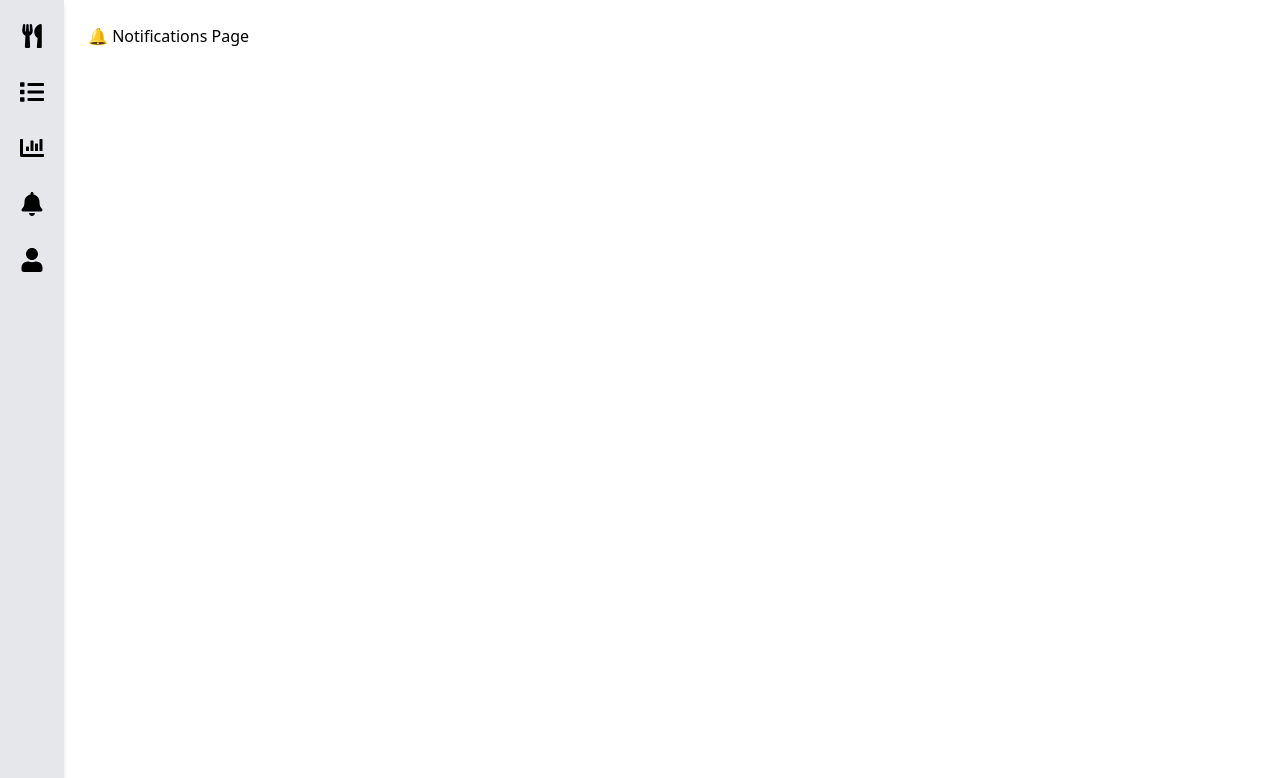
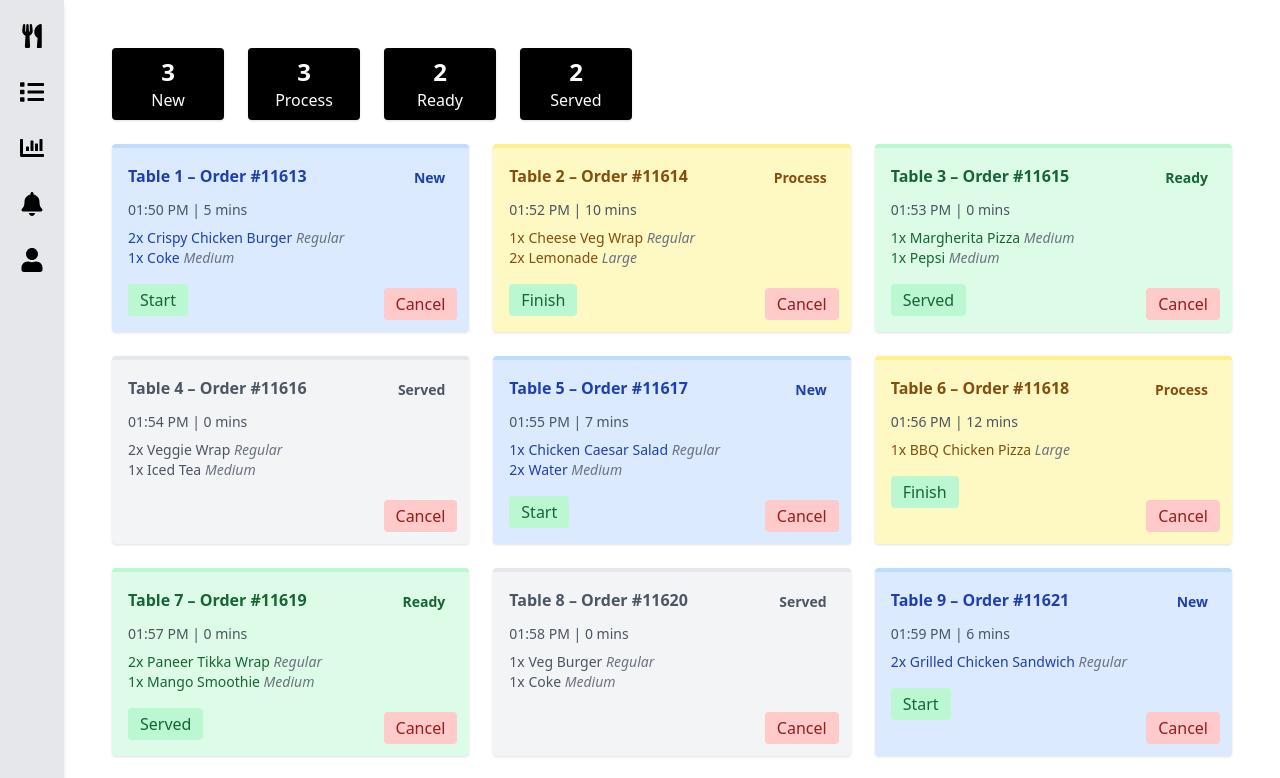
Before and after one commit to Madhusha2003/DineEase, a React (Create React App) app in the folder dine_ease_frontend/: page /notifications in a window 1280 px wide. Shown: the top 778 px of the page. Built offline with nearby package versions, Linux system fonts and the light colour scheme.

Commit message:
Added kitchen display interface

```diff
--- a/dine_ease_frontend/src/App.js
+++ b/dine_ease_frontend/src/App.js
@@ -7,6 +7,7 @@ import Sidebar from "./components/sideBar";
 
 import CustomerMenu from "./pages/customerMenu";
 import WaiterOrders from './pages/waiterOrders';
+import KitchenDisplay from "./pages/kitchenDisplay";
 
 function App() {
   return (
@@ -18,7 +19,7 @@ function App() {
             <Route path="/menu" element={<CustomerMenu/>} />
             <Route path="/orders" element={<WaiterOrders/>} />
             <Route path="/reports" element={<h1>📊 Reports Page</h1>} />
-            <Route path="/notifications" element={<h1>🔔 Notifications Page</h1>} />
+            <Route path="/notifications" element={<KitchenDisplay />} />
             <Route path="/profile" element={<h1>👤 Profile Page</h1>} />
           </Routes>
         </div>
--- /dev/null
+++ b/dine_ease_frontend/src/pages/kitchenDisplay.js
@@ -0,0 +1,81 @@
+import { useState } from "react";
+
+export default function KitchenDisplay() {
+  const [orders, setOrders] = useState([
+    { id: 11613, table: 1, time: "01:50 PM", items: [{ name: "Crispy Chicken Burger", size: "Regular", qty: 2 }, { name: "Coke", size: "Medium", qty: 1 }], status: "new", wait: "5 mins" },
+    { id: 11614, table: 2, time: "01:52 PM", items: [{ name: "Cheese Veg Wrap", size: "Regular", qty: 1 }, { name: "Lemonade", size: "Large", qty: 2 }], status: "process", wait: "10 mins" },
+    { id: 11615, table: 3, time: "01:53 PM", items: [{ name: "Margherita Pizza", size: "Medium", qty: 1 }, { name: "Pepsi", size: "Medium", qty: 1 }], status: "ready", wait: "0 mins" },
+    { id: 11616, table: 4, time: "01:54 PM", items: [{ name: "Veggie Wrap", size: "Regular", qty: 2 }, { name: "Iced Tea", size: "Medium", qty: 1 }], status: "served", wait: "0 mins" },
+    { id: 11617, table: 5, time: "01:55 PM", items: [{ name: "Chicken Caesar Salad", size: "Regular", qty: 1 }, { name: "Water", size: "Medium", qty: 2 }], status: "new", wait: "7 mins" },
+    { id: 11618, table: 6, time: "01:56 PM", items: [{ name: "BBQ Chicken Pizza", size: "Large", qty: 1 }], status: "process", wait: "12 mins" },
+    { id: 11619, table: 7, time: "01:57 PM", items: [{ name: "Paneer Tikka Wrap", size: "Regular", qty: 2 }, { name: "Mango Smoothie", size: "Medium", qty: 1 }], status: "ready", wait: "0 mins" },
+    { id: 11620, table: 8, time: "01:58 PM", items: [{ name: "Veg Burger", size: "Regular", qty: 1 }, { name: "Coke", size: "Medium", qty: 1 }], status: "served", wait: "0 mins" },
+    { id: 11621, table: 9, time: "01:59 PM", items: [{ name: "Grilled Chicken Sandwich", size: "Regular", qty: 2 }], status: "new", wait: "6 mins" },
+    { id: 11622, table: 10, time: "02:00 PM", items: [{ name: "Cheese Pizza", size: "Medium", qty: 1 }, { name: "Orange Juice", size: "Medium", qty: 2 }], status: "process", wait: "8 mins" },
+  ]);
+
+  const updateStatus = (id, newStatus) => setOrders(orders.map(o => o.id === id ? { ...o, status: newStatus } : o));
+  const cancelOrder = id => setOrders(orders.filter(o => o.id !== id));
+
+  const statusColor = status => {
+    switch (status) {
+      case "new": return "bg-blue-100 text-blue-800 border-blue-200";
+      case "process": return "bg-yellow-100 text-yellow-800 border-yellow-200";
+      case "ready": return "bg-green-100 text-green-800 border-green-200";
+      case "served": return "bg-gray-100 text-gray-600 border-gray-200";
+      default: return "bg-gray-50 text-gray-700 border-gray-100";
+    }
+  };
+
+  return (
+    <div className="flex flex-col p-6">
+      {/* Status summary counters */}
+      <div className="flex flex-wrap gap-6 mb-6">
+        {["new", "process", "ready", "served"].map(stage => (
+          <div key={stage} className="bg-black text-white text-center px-4 py-2 rounded w-28 shadow">
+            <div className="text-2xl font-bold">{orders.filter(o => o.status === stage).length}</div>
+            <div className="capitalize">{stage}</div>
+          </div>
+        ))}
+      </div>
+
+      {/* Orders grid */}
+      <div className="grid sm:grid-cols-1 md:grid-cols-2 lg:grid-cols-3 gap-6">
+        {orders.map(order => (
+          <div
+            key={order.id}
+            className={`relative rounded shadow p-4 border-t-4 hover:scale-105 transition-transform duration-200 ${statusColor(order.status)}`}
+          >
+            <div className="flex justify-between font-semibold mb-2">
+              <span>Table {order.table} – Order #{order.id}</span>
+              <span className={`capitalize px-2 py-1 rounded text-sm font-bold ${statusColor(order.status)}`}>
+                {order.status}
+              </span>
+            </div>
+
+            <div className="text-sm text-gray-600 mb-2">{order.time} | {order.wait}</div>
+
+            {order.items.map((it, i) => (
+              <div key={i} className="text-sm">
+                {it.qty}x {it.name} <em className="text-gray-500">{it.size}</em>
+              </div>
+            ))}
+
+            <div className="flex gap-3 mt-4">
+              {order.status === "new" && <button className="px-3 py-1 bg-green-200 text-green-800 rounded" onClick={() => updateStatus(order.id, "process")}>Start</button>}
+              {order.status === "process" && <button className="px-3 py-1 bg-green-200 text-green-800 rounded" onClick={() => updateStatus(order.id, "ready")}>Finish</button>}
+              {order.status === "ready" && <button className="px-3 py-1 bg-green-200 text-green-800 rounded" onClick={() => updateStatus(order.id, "served")}>Served</button>}
+            </div>
+
+            <button
+              className="absolute bottom-3 right-3 px-3 py-1 bg-red-200 text-red-800 rounded"
+              onClick={() => cancelOrder(order.id)}
+            >
+              Cancel
+            </button>
+          </div>
+        ))}
+      </div>
+    </div>
+  );
+}
```
